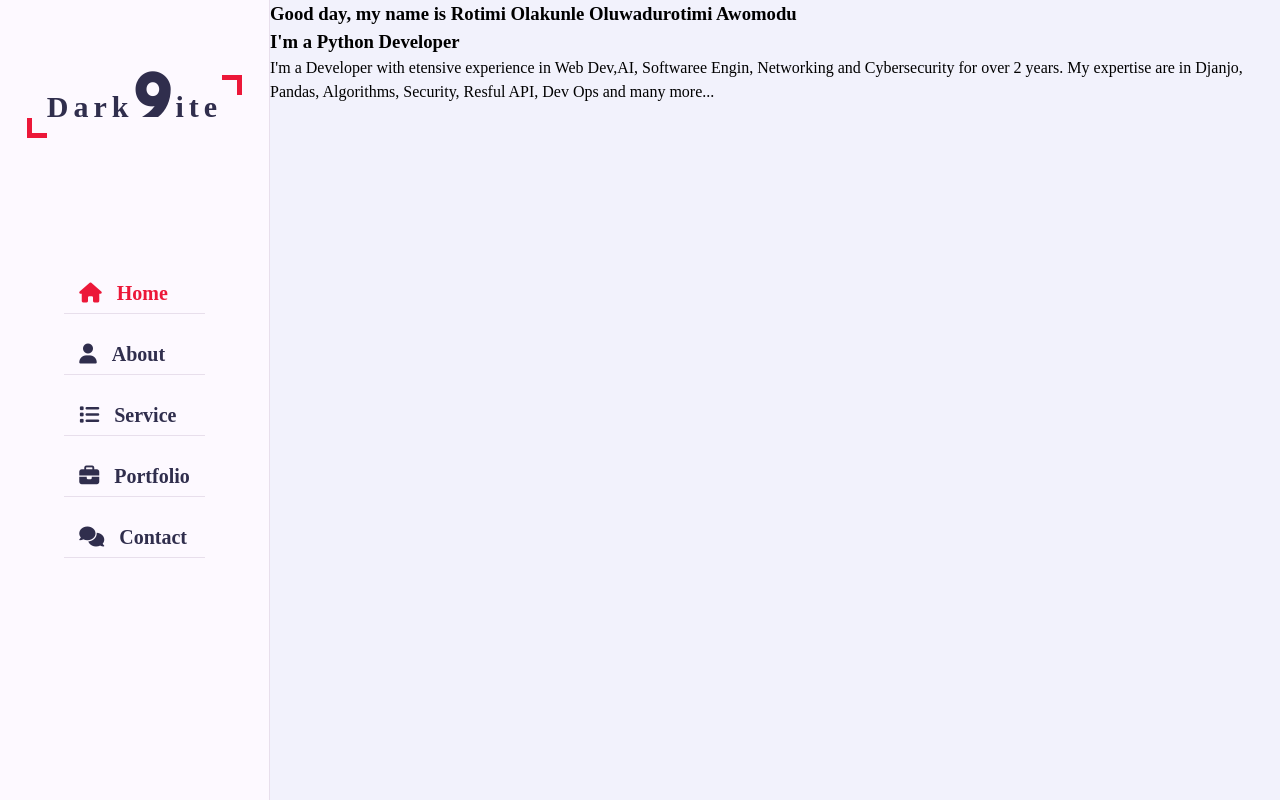
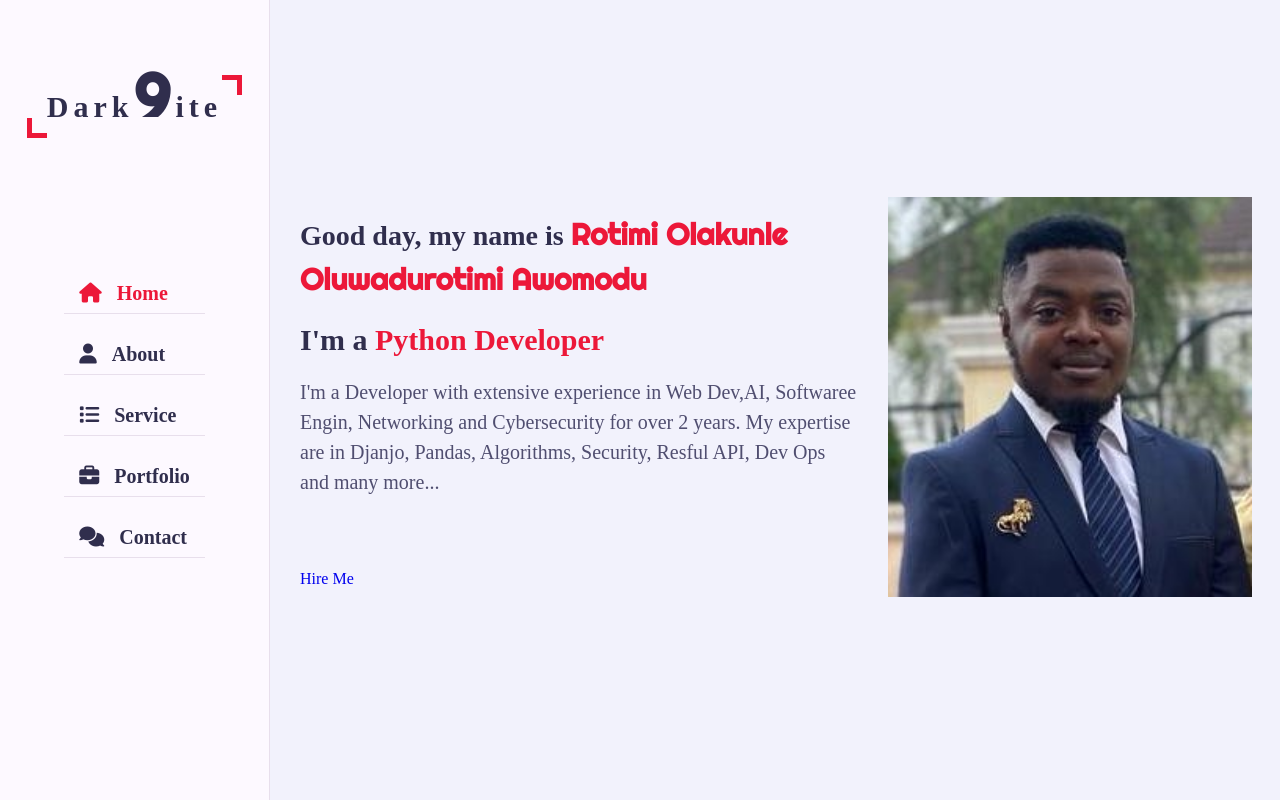
Before and after one commit to Steven-Awo/Portfolio, a plain HTML site: page index.html in a window 1280 px wide. Drawn offline with Linux system fonts and the light colour scheme.

Commit message:
introduction

```diff
--- a/css/style.css
+++ b/css/style.css
@@ -40,8 +40,29 @@ body
     top: 0;
     opacity: 1;
     z-index: 0;
+    padding: 0 30px;
 }
 
+.padd-15{
+    padding-right: 15px;
+    padding-left: 15px;
+}
+.container{
+    max-width: 1100px;
+    width: 100%;
+    margin: auto;
+}
+
+.row{
+    display: flex;
+    flex-wrap: wrap;
+    margin-right: -15px;
+    position: relative;
+    margin-left: -15px;
+
+}
+
+/* aside */
 .aside{
     background-color: var(--bg-black-100);
     width: 270px;
@@ -176,3 +197,55 @@ ul{
 .aside .nav li a i{
     margin-right: 15px;
 }
+
+/* home */
+
+.home{
+    min-height: 100vh;
+    display: flex;
+    color: var(--text-black-900);
+}
+
+.home .home-inform{
+    flex: 0 0 60%;
+    max-width: 60%;
+}
+
+h3.hello{
+    font-size: 28px;
+    margin: 15px 0;
+}
+
+h3.hello span{
+    font-family: 'Righteous', cursive;
+    font-size: 30px;
+    font-weight: 700;
+    color: var(--skin-color);
+}
+
+h3.my-profession{
+    font-size: 30px;
+    margin: 15px 0;
+}
+
+.typing{
+    color: var(--skin-color);
+}
+
+.home-inform p{
+    margin-bottom: 70px;
+    font-size: 20px;
+    color: var(--text-black-700);
+}
+
+.home .home-img{
+    flex: 0 0 40%;
+    max-width: 40%;
+    text-align: center;
+    position: relative;
+}
+
+
+.home .home-img img{
+    height: 400px;
+}
--- a/index.html
+++ b/index.html
@@ -37,11 +37,14 @@
             <section class="home section">
                 <div class="container">
                     <div class="row">
-                        <div class="home-inform">
+                        <div class="home-inform padd-15">
                             <h3 class="hello">Good day, my name is <span class="name"> Rotimi Olakunle Oluwadurotimi Awomodu</span></h3>
                             <h3 class="my-profession">I'm a <span class="typing">Python Developer</span></h3>
-                            <p>I'm a Developer with etensive experience in Web Dev,AI, Softwaree Engin, Networking and Cybersecurity for over 2 years. My expertise are in Djanjo, Pandas, Algorithms, Security, Resful API, Dev Ops and many more...</p>
-                            <a href="#contact" class="btn hire-me"></a>
+                            <p>I'm a Developer with extensive experience in Web Dev,AI, Softwaree Engin, Networking and Cybersecurity for over 2 years. My expertise are in Djanjo, Pandas, Algorithms, Security, Resful API, Dev Ops and many more...</p>
+                            <a href="#contact" class="btn hire-me">Hire Me</a>
+                        </div>
+                        <div class="home-img padd-15">
+                            <img src="images/profilepic1.jpg" alt="">
                         </div>
                     </div>
                 </div>
```
Also changed, not shown: images/profilepic1.jpg (added).
